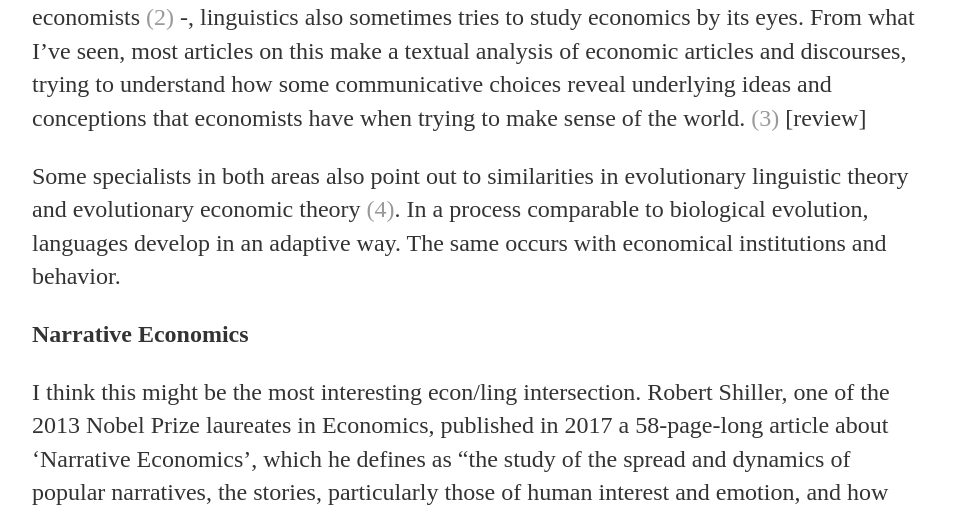
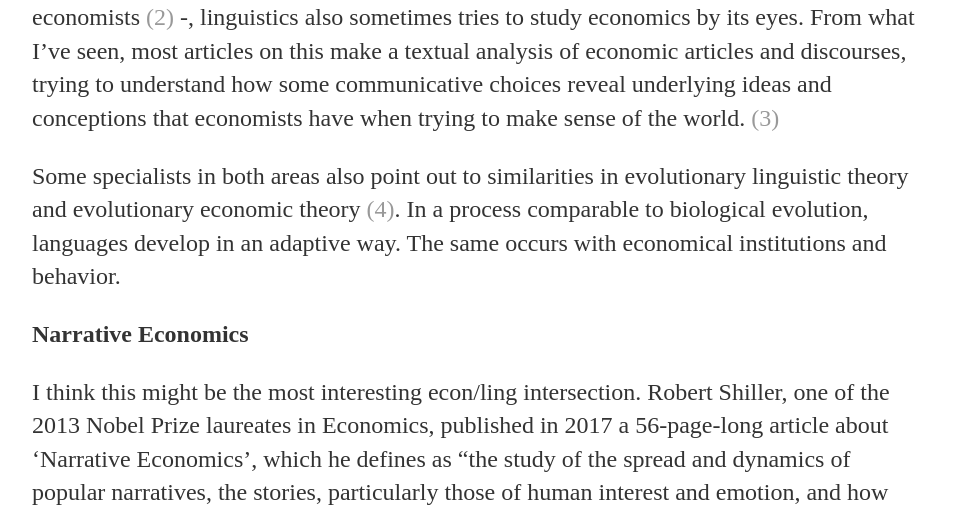
Before and after one commit to t6aguirre/old-blog, a Jekyll site: the page built from _posts/2019-08-09-ling-econ.md, in a window 1280 px wide and 900 px high, scrolled down 1085 px. Shown: the part 155-671 px from the top of the window, without its empty margins (160-1116 px from the left). Built offline with Jekyll 4.4.1, drawn with Linux system fonts in a browser that asks for light colours; some of the changed text lies outside the part shown.

Commit message:
Update 2019-08-09-ling-econ.md

```diff
--- a/_posts/2019-08-09-ling-econ.md
+++ b/_posts/2019-08-09-ling-econ.md
@@ -14,13 +14,13 @@ One can be studied by the point of view of the other, but they also can work tog
 
 But there is a lot of other exciting intersections. When economics try to see linguistics as an object of study, we have economics of language. Its goal is to understand how the languages someone speaks — with all theirs underlying linguistic structures — affects his or her economic behavior. One controversial article on this subject published was in the American Economic Review in 2013 [(1)](#references). It tries to associate a stronger demarcation of time passage with a weaker future-oriented behavior, i.e., fewer savings. The paper raised critics both of econometricians, who pointed out to methodological flaws, and linguistics, who said the article oversimplifies complex language structures. However, it surely has its merits by putting this debate in the spotlight.
 
-On the other side of the universe of language and economics – term proposed in 2012 by two economists [(2)](#references) -, linguistics also sometimes tries to study economics by its eyes. From what I’ve seen, most articles on this make a textual analysis of economic articles and discourses, trying to understand how some communicative choices reveal underlying ideas and conceptions that economists have when trying to make sense of the world. [(3)](#references) [review]
+On the other side of the universe of language and economics – term proposed in 2012 by two economists [(2)](#references) -, linguistics also sometimes tries to study economics by its eyes. From what I’ve seen, most articles on this make a textual analysis of economic articles and discourses, trying to understand how some communicative choices reveal underlying ideas and conceptions that economists have when trying to make sense of the world. [(3)](#references)
 
 Some specialists in both areas also point out to similarities in evolutionary linguistic theory and evolutionary economic theory [(4)](#references). In a process comparable to biological evolution, languages develop in an adaptive way. The same occurs with economical institutions and behavior.
 
 **Narrative Economics**
 
-I think this might be the most interesting econ/ling intersection. Robert Shiller, one of the 2013 Nobel Prize laureates in Economics, published in 2017 a 58-page-long article about ‘Narrative Economics’, which he defines as “the study of the spread and dynamics of popular narratives, the stories, particularly those of human interest and emotion, and how these change through time, to understand economic fluctuations.” [(5)](#references) I think one could loosely sum up this already concise definition as “linguistics applied to macroeconomics”. Using basic models of viral diseases proliferation, Shiller argues that ideas and concepts – from Laffer’s curve to Rubik’s cube – spread in the same way.
+I think this might be the most interesting econ/ling intersection. Robert Shiller, one of the 2013 Nobel Prize laureates in Economics, published in 2017 a 56-page-long article about ‘Narrative Economics’, which he defines as “the study of the spread and dynamics of popular narratives, the stories, particularly those of human interest and emotion, and how these change through time, to understand economic fluctuations.” [(5)](#references) I think one could loosely sum up this already concise definition as “linguistics applied to macroeconomics”. Using basic models of viral diseases proliferation, Shiller argues that ideas and concepts – from Laffer’s curve to Rubik’s cube – spread in the same way.
 
 In the article, Shiller asks himself why hasn't modern economics been capable of satisfactorily explaining crises as the the Great Depression in the United States. For him, the answer partially lies in the fact that economists don't pay enough attention to the narratives inside people heads when these economic downturns happen. And, when they do, it often is misfocused. For instance, economists have paid too little attention to the housewives' point-of-view while the Great Depression was taking course, in spite of the fact that managing the handling the household purchases was a woman's job in the 20s and 30s. Not understanding how those women made purchase decision means not understanding the slow recover of private spending and reasons behind the severity and duration of the crisis.
 
```
Also changed, not shown: other parts of _posts/2019-08-09-ling-econ.md (+2 -0 lines).
